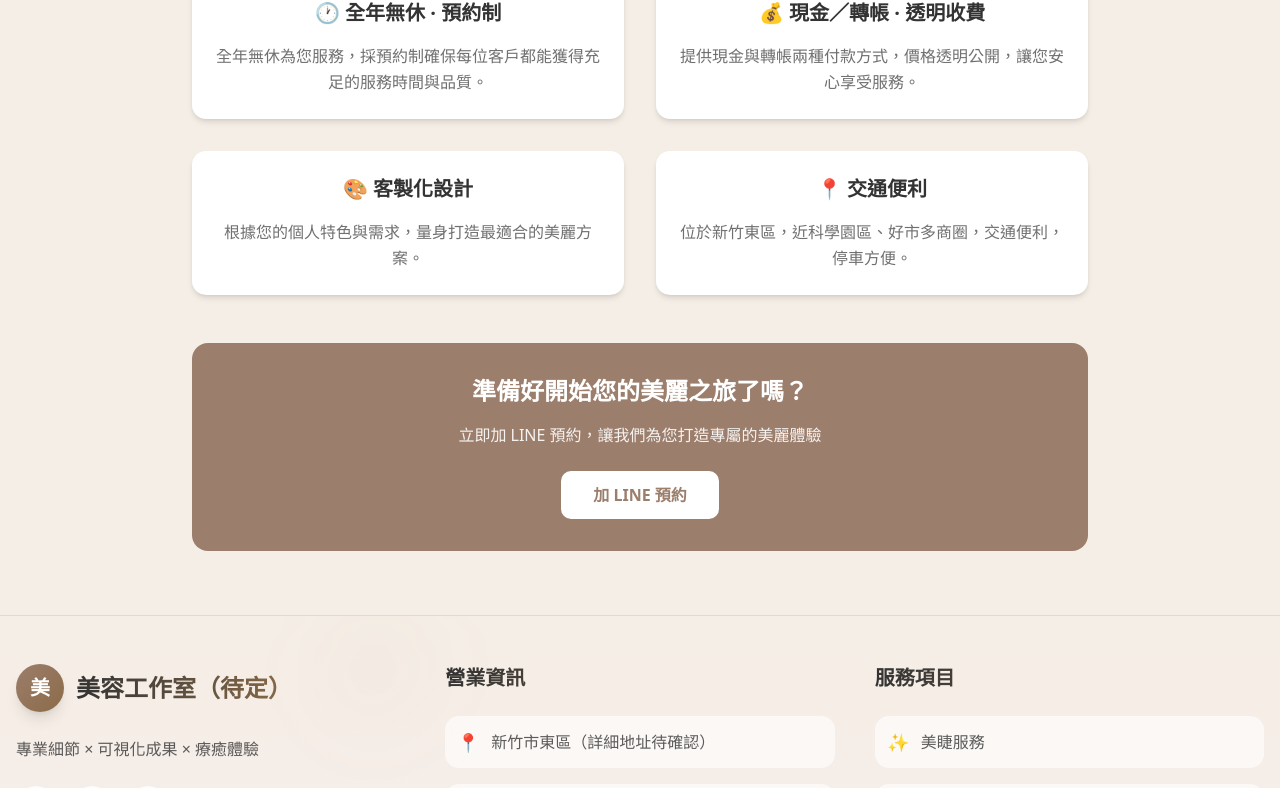
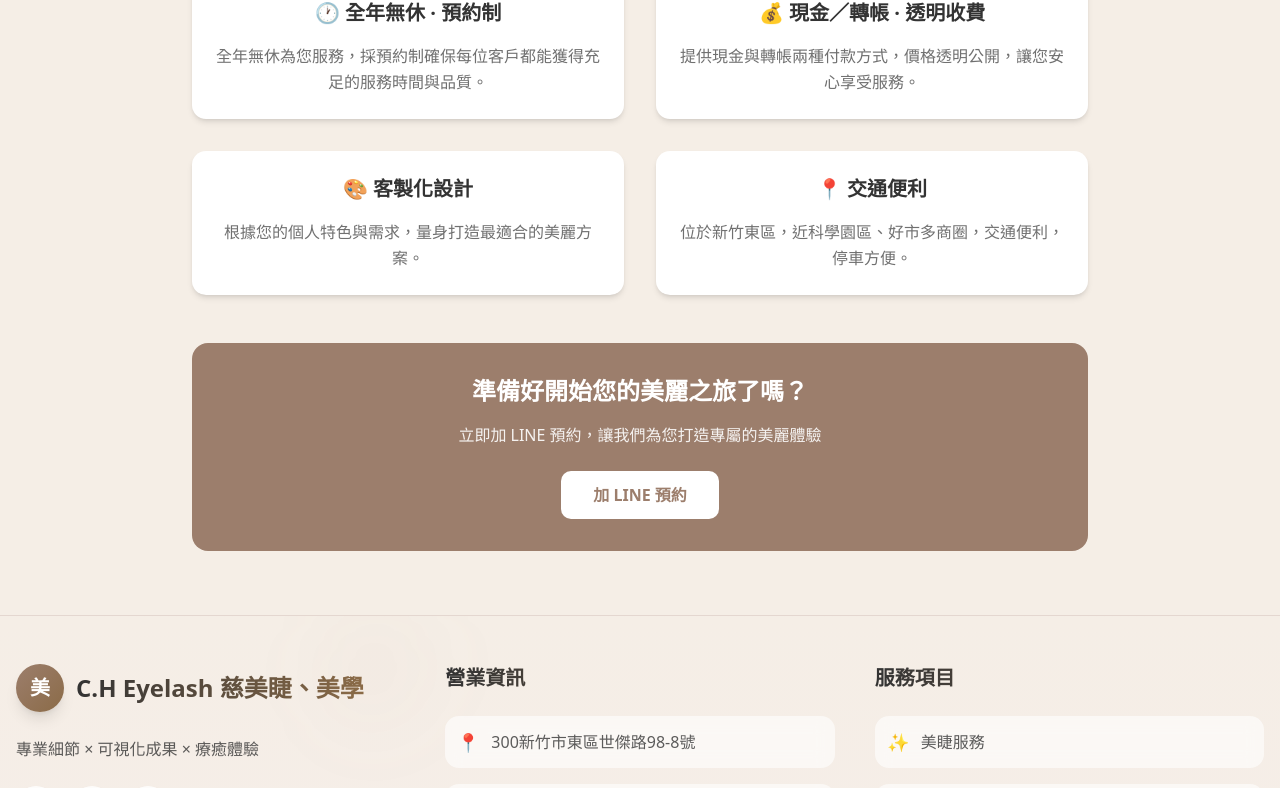
Before and after one commit to yangjizhou99/beauty-landing, a Next.js app: page /about in a window 1280 px wide. Shown: the part 1994-2782 px from the top of the page. Built offline with nearby package versions, Linux system fonts and the light colour scheme; no server answers.

Commit message:
Update brand info to C.H Eyelash

```diff
--- a/components/Footer.tsx
+++ b/components/Footer.tsx
@@ -47,6 +47,10 @@ export default function Footer() {
               <div className="flex items-center gap-3 p-3 bg-white/60 backdrop-blur-sm rounded-xl">
                 <span className="text-lg">📍</span>
                 <span className="text-[var(--brand-text)]/80 font-medium">{BRAND.address}</span>
+              </div>
+              <div className="flex items-center gap-3 p-3 bg-white/60 backdrop-blur-sm rounded-xl">
+                <span className="text-lg">📞</span>
+                <span className="text-[var(--brand-text)]/80 font-medium">{BRAND.phone}</span>
               </div>
               <div className="flex items-center gap-3 p-3 bg-white/60 backdrop-blur-sm rounded-xl">
                 <span className="text-lg">🕒</span>
--- a/components/MapEmbed.tsx
+++ b/components/MapEmbed.tsx
@@ -4,7 +4,7 @@ import { BRAND } from "@/lib/config";
 export default function MapEmbed() {
   const handleMapOpen = () => {
     // 開啟 Google Maps 應用程式
-    const mapUrl = "https://maps.app.goo.gl/iLAHqt4WvetcqjQL7";
+    const mapUrl = "https://maps.app.goo.gl/afBdY4QbuG3Gw7pB7";
     window.open(mapUrl, "_blank", "noopener,noreferrer");
   };
 
@@ -17,7 +17,7 @@ export default function MapEmbed() {
               到店資訊
             </h2>
             <p className="text-lg text-[var(--brand-text)]/70">
-              {BRAND.address}｜{BRAND.open}｜支付：{BRAND.pay}
+              {BRAND.address}｜{BRAND.phone}｜{BRAND.open}｜支付：{BRAND.pay}
             </p>
           </div>
 
--- a/lib/config.ts
+++ b/lib/config.ts
@@ -1,5 +1,5 @@
 export const BRAND = {
-  name: "美容工作室（待定）",
+  name: "C.H Eyelash 慈美睫、美學",
   locale: "zh-TW",
   colors: {
     // 方案A（療癒）：療癒色系
@@ -8,12 +8,13 @@ export const BRAND = {
     accent: "#9C7E6C",
     text: "#333333"
   },
-  lineJoinUrl: process.env.NEXT_PUBLIC_LINE_JOIN_URL || "https://line.me/ti/p/placeholder",
-  address: "新竹市東區（詳細地址待確認）",
+  lineJoinUrl: process.env.NEXT_PUBLIC_LINE_JOIN_URL || "https://lin.ee/IuBxxNI",
+  address: "300新竹市東區世傑路98-8號",
+  phone: "0905-203865",
   open: "全年無休｜採預約制",
   pay: "現金／轉帳",
   areaTags: ["好市多商圈", "新竹科學園區", "新莊車站", "關新路"],
-  mapEmbedSrc: "https://www.google.com/maps/embed?pb=!1m18!1m12!1m3!1d3621.123456789!2d120.123456789!3d24.123456789!2m3!1f0!2f0!3f0!3m2!1i1024!2i768!4f13.1!3m3!1m2!1s0x0%3A0x0!2zMjTCsDA3JzI0LjQiTiAxMjDCsDA3JzI0LjQiRQ!5e0!3m2!1szh-TW!2stw!4v1234567890123!5m2!1szh-TW!2stw"
+  mapEmbedSrc: "https://www.google.com/maps/embed?pb=!1m18!1m12!1m3!1d3621.123456789!2d120.123456789!3d24.123456789!2m3!1f0!2f0!3f0!3m2!1i1024!2i768!4f13.1!3m3!1m2!1s0x346835d89b928273%3A0xa707bbaf0c66c39!2zMzAw5Y-w5p2x5biC5p2x5Yy65Y2X5Yy65rCR5LqM6LevOTgtOOW6t-iDvS5HIEV5ZWxhc2gg5L2z5rCR5q2M44CB6rCR5a246aSo!5e0!3m2!1szh-TW!2stw!4v1234567890123!5m2!1szh-TW!2stw"
 }
 
 export type Service = {
--- a/lib/seo.ts
+++ b/lib/seo.ts
@@ -67,7 +67,7 @@ export function jsonLdBeautySalon() {
         name: "好市多商圈"
       }
     ],
-    telephone: "+886-3-1234567", // 占位電話
+    telephone: "+886-905-203865",
     priceRange: "$$",
     aggregateRating: {
       "@type": "AggregateRating",
```
Also changed, not shown: app/about/page.tsx (line endings or trailing spaces), content/reviews.json (line endings or trailing spaces), lib/gtag.d.ts (line endings or trailing spaces), public/images/portfolio/placeholder.svg, 1 other file (tests, documents, lock files or other folders).
